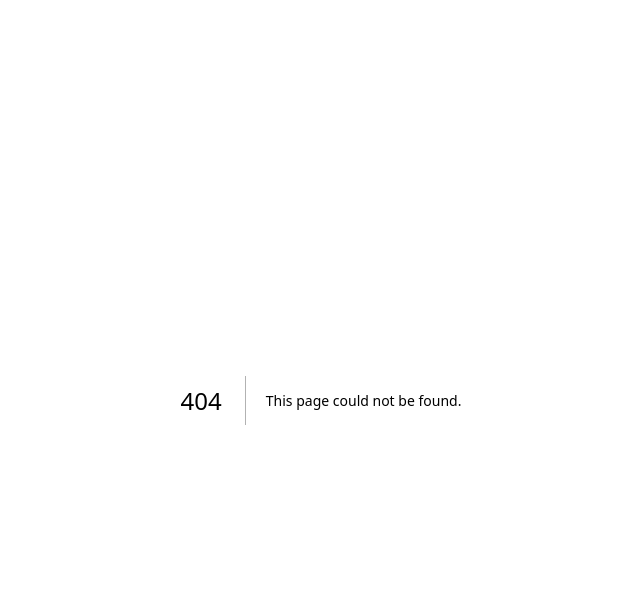
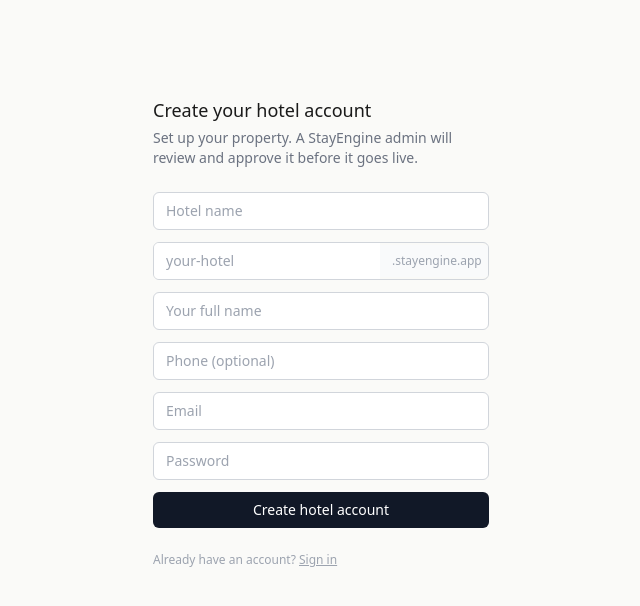
Before and after one commit to narwanijitendra-create/stayengine-app, a Next.js app: page /admin/signup in a window 1280 px wide. Before the commit this address had no page. Shown: the top 606 px of the page, without its empty margins (319-959 px from the left). Built offline with nearby package versions, Linux system fonts and the light colour scheme; no server answers.

Commit message:
Create page.tsx

```diff
--- /dev/null
+++ b/app/admin/signup/page.tsx
@@ -0,0 +1,173 @@
+"use client";
+
+import { useState } from "react";
+import { useRouter } from "next/navigation";
+import { createBrowserClient } from "@/lib/supabase/client";
+
+function slugify(input: string) {
+  return input
+    .toLowerCase()
+    .trim()
+    .replace(/[^a-z0-9]+/g, "-")
+    .replace(/(^-|-$)/g, "");
+}
+
+export default function AdminSignup() {
+  const supabase = createBrowserClient();
+  const router = useRouter();
+
+  const [hotelName, setHotelName] = useState("");
+  const [slug, setSlug] = useState("");
+  const [slugTouched, setSlugTouched] = useState(false);
+  const [fullName, setFullName] = useState("");
+  const [phone, setPhone] = useState("");
+  const [email, setEmail] = useState("");
+  const [password, setPassword] = useState("");
+
+  const [loading, setLoading] = useState(false);
+  const [error, setError] = useState<string | null>(null);
+  const [needsConfirmation, setNeedsConfirmation] = useState(false);
+
+  async function handleSubmit(e: React.FormEvent) {
+    e.preventDefault();
+    setError(null);
+
+    if (!hotelName.trim() || !slug.trim() || !email.trim() || !password) {
+      setError("Please fill in hotel name, URL, email and password.");
+      return;
+    }
+
+    setLoading(true);
+
+    const { data: signUpData, error: signUpError } = await supabase.auth.signUp({
+      email: email.trim(),
+      password,
+    });
+
+    if (signUpError) {
+      setLoading(false);
+      setError(signUpError.message);
+      return;
+    }
+
+    if (!signUpData.session) {
+      // Email confirmation is required before we have an authenticated
+      // session, so we can't create the hotel yet. It gets created
+      // automatically the first time they log in (see admin/dashboard).
+      setLoading(false);
+      setNeedsConfirmation(true);
+      return;
+    }
+
+    const { error: rpcError } = await supabase.rpc("request_new_hotel", {
+      p_hotel_name: hotelName.trim(),
+      p_slug: slugify(slug),
+      p_full_name: fullName.trim() || null,
+      p_phone: phone.trim() || null,
+    });
+
+    setLoading(false);
+
+    if (rpcError) {
+      setError(
+        rpcError.message.includes("duplicate")
+          ? "That URL is already taken — please choose another."
+          : rpcError.message
+      );
+      return;
+    }
+
+    router.push("/admin/dashboard");
+  }
+
+  if (needsConfirmation) {
+    return (
+      <main className="max-w-sm mx-auto px-6 py-24">
+        <h1 className="text-lg font-medium mb-2">Check your email</h1>
+        <p className="text-sm text-gray-500">
+          We sent a confirmation link to <strong>{email}</strong>. Confirm it, then log in — your
+          hotel will be set up automatically on first login.
+        </p>
+      </main>
+    );
+  }
+
+  return (
+    <main className="max-w-sm mx-auto px-6 py-24">
+      <h1 className="text-lg font-medium mb-1">Create your hotel account</h1>
+      <p className="text-sm text-gray-500 mb-6">
+        Set up your property. A StayEngine admin will review and approve it before it goes live.
+      </p>
+      <form onSubmit={handleSubmit} className="space-y-3">
+        <input
+          type="text"
+          placeholder="Hotel name"
+          value={hotelName}
+          onChange={(e) => {
+            setHotelName(e.target.value);
+            if (!slugTouched) setSlug(slugify(e.target.value));
+          }}
+          className="w-full border border-gray-300 rounded-md px-3 py-2 text-sm"
+        />
+        <div>
+          <div className="flex items-center border border-gray-300 rounded-md overflow-hidden text-sm">
+            <input
+              type="text"
+              placeholder="your-hotel"
+              value={slug}
+              onChange={(e) => {
+                setSlugTouched(true);
+                setSlug(slugify(e.target.value));
+              }}
+              className="flex-1 px-3 py-2 outline-none"
+            />
+            <span className="px-3 py-2 text-gray-400 bg-gray-50 text-xs whitespace-nowrap">
+              .stayengine.app
+            </span>
+          </div>
+        </div>
+        <input
+          type="text"
+          placeholder="Your full name"
+          value={fullName}
+          onChange={(e) => setFullName(e.target.value)}
+          className="w-full border border-gray-300 rounded-md px-3 py-2 text-sm"
+        />
+        <input
+          type="tel"
+          placeholder="Phone (optional)"
+          value={phone}
+          onChange={(e) => setPhone(e.target.value)}
+          className="w-full border border-gray-300 rounded-md px-3 py-2 text-sm"
+        />
+        <input
+          type="email"
+          placeholder="Email"
+          value={email}
+          onChange={(e) => setEmail(e.target.value)}
+          className="w-full border border-gray-300 rounded-md px-3 py-2 text-sm"
+        />
+        <input
+          type="password"
+          placeholder="Password"
+          value={password}
+          onChange={(e) => setPassword(e.target.value)}
+          className="w-full border border-gray-300 rounded-md px-3 py-2 text-sm"
+        />
+        {error && <p className="text-xs text-red-600">{error}</p>}
+        <button
+          disabled={loading}
+          className="w-full bg-gray-900 text-white rounded-md py-2 text-sm disabled:opacity-50"
+        >
+          {loading ? "Creating..." : "Create hotel account"}
+        </button>
+      </form>
+      <p className="text-xs text-gray-400 mt-6">
+        Already have an account?{" "}
+        <a href="/admin/login" className="underline">
+          Sign in
+        </a>
+      </p>
+    </main>
+  );
+}
```
